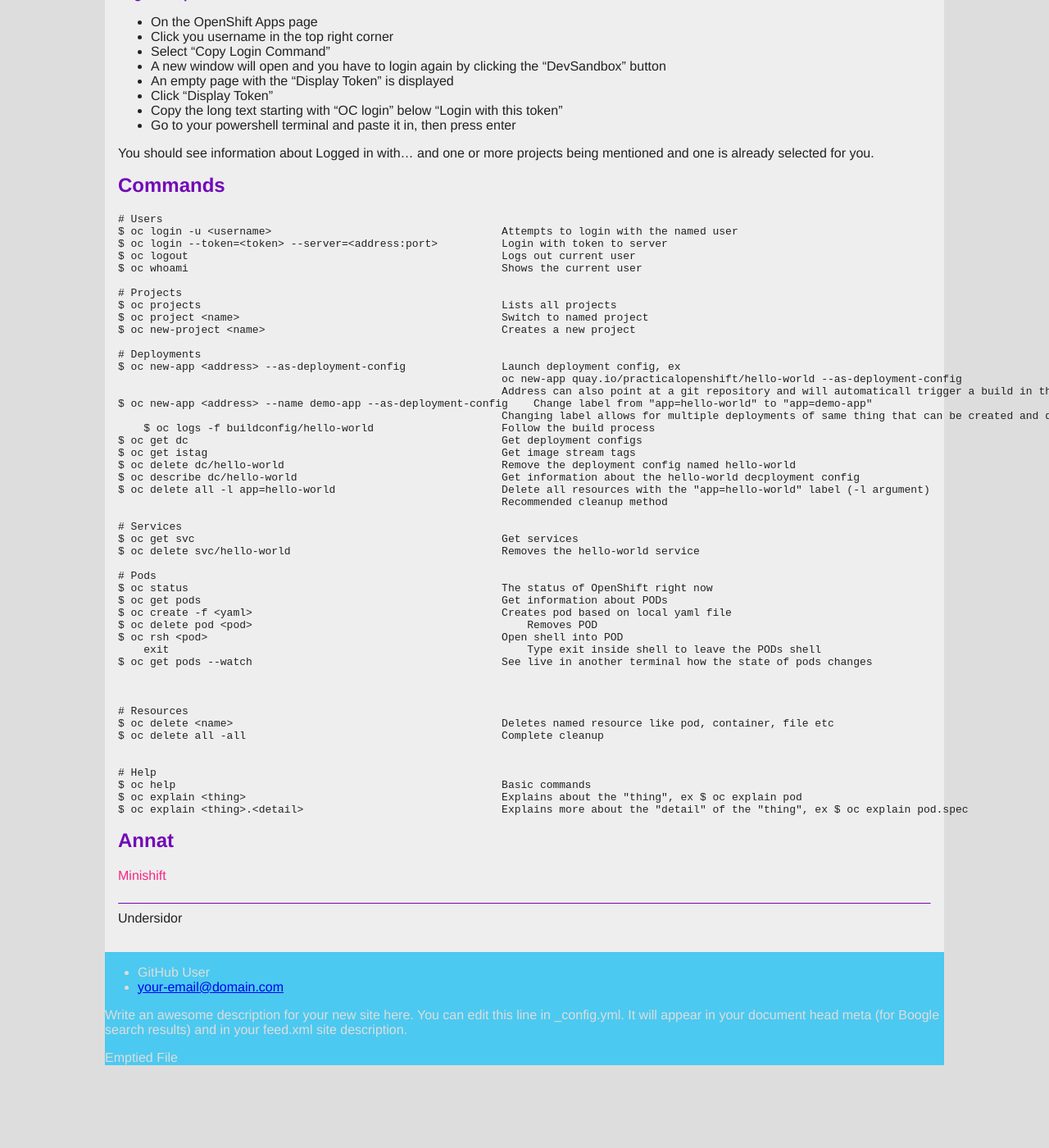
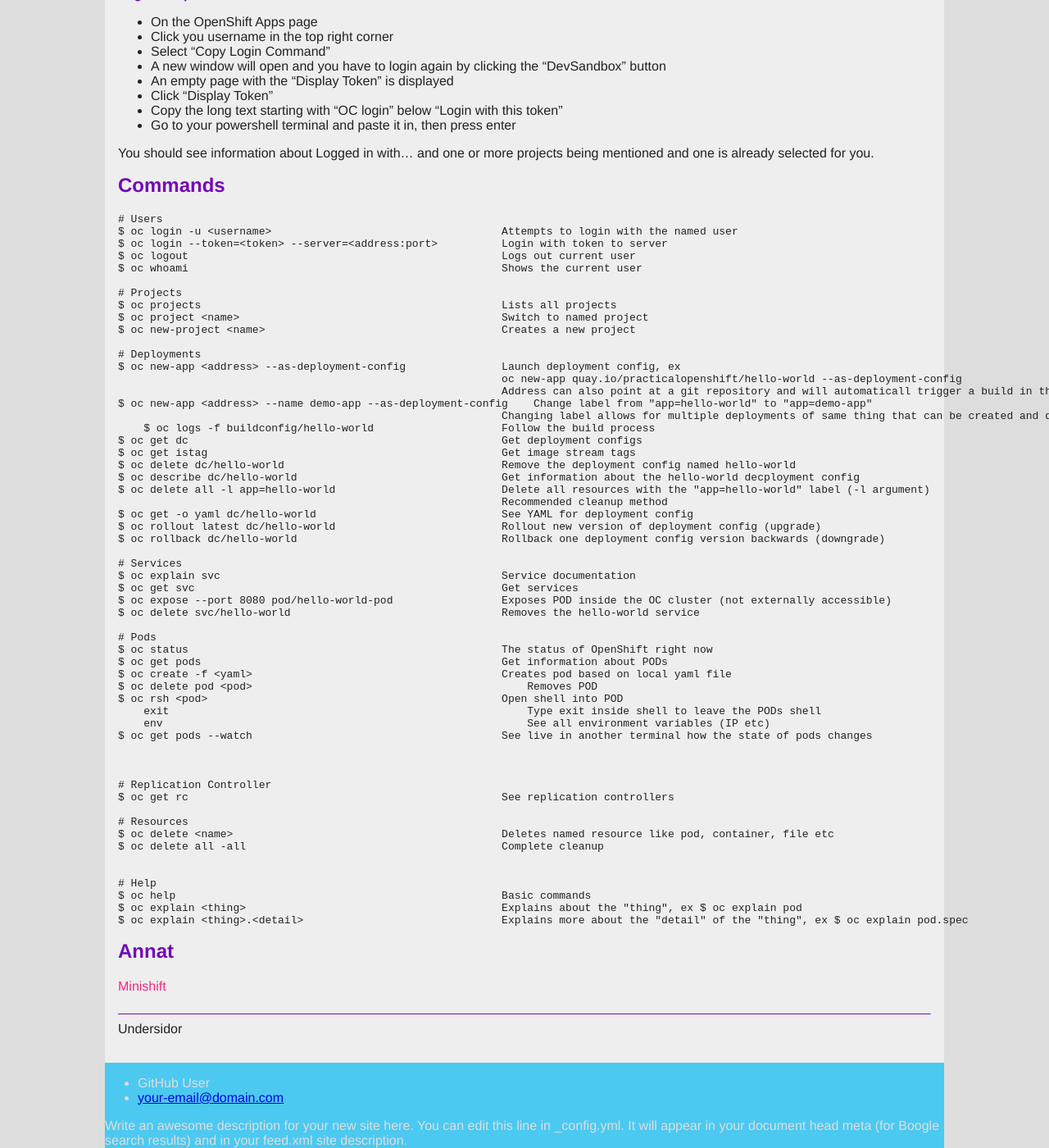
Before and after one commit to viking-cat/dokument, a Jekyll site: the page built from _pages/utveckling/openshift.md, in a window 1280 px wide and 1400 px high, scrolled down 902 px. Shown: the whole window at 82% size. Built offline with Jekyll 4.4.1, drawn with Linux system fonts in a browser that asks for light colours; before the commit the page ends 2201 px from its top, so only the background shows below that.

Commit message:
Update openshift.md

```diff
--- a/_pages/utveckling/openshift.md
+++ b/_pages/utveckling/openshift.md
@@ -78,9 +78,14 @@ $ oc delete dc/hello-world                                  Remove the deploymen
 $ oc describe dc/hello-world                                Get information about the hello-world decployment config
 $ oc delete all -l app=hello-world                          Delete all resources with the "app=hello-world" label (-l argument)
                                                             Recommended cleanup method
+$ oc get -o yaml dc/hello-world                             See YAML for deployment config
+$ oc rollout latest dc/hello-world                          Rollout new version of deployment config (upgrade)
+$ oc rollback dc/hello-world                                Rollback one deployment config version backwards (downgrade)
 
 # Services
+$ oc explain svc                                            Service documentation
 $ oc get svc                                                Get services
+$ oc expose --port 8080 pod/hello-world-pod                 Exposes POD inside the OC cluster (not externally accessible)
 $ oc delete svc/hello-world                                 Removes the hello-world service
 
 # Pods
@@ -90,9 +95,13 @@ $ oc create -f &#60;yaml&#62;                                       Creates pod
 $ oc delete pod &#60;pod&#62;                                           Removes POD
 $ oc rsh &#60;pod&#62;                                              Open shell into POD
     exit                                                        Type exit inside shell to leave the PODs shell
+    env                                                         See all environment variables (IP etc)
 $ oc get pods --watch                                       See live in another terminal how the state of pods changes
 
 
+
+# Replication Controller
+$ oc get rc                                                 See replication controllers
 
 # Resources
 $ oc delete &#60;name&#62;                                          Deletes named resource like pod, container, file etc
```
